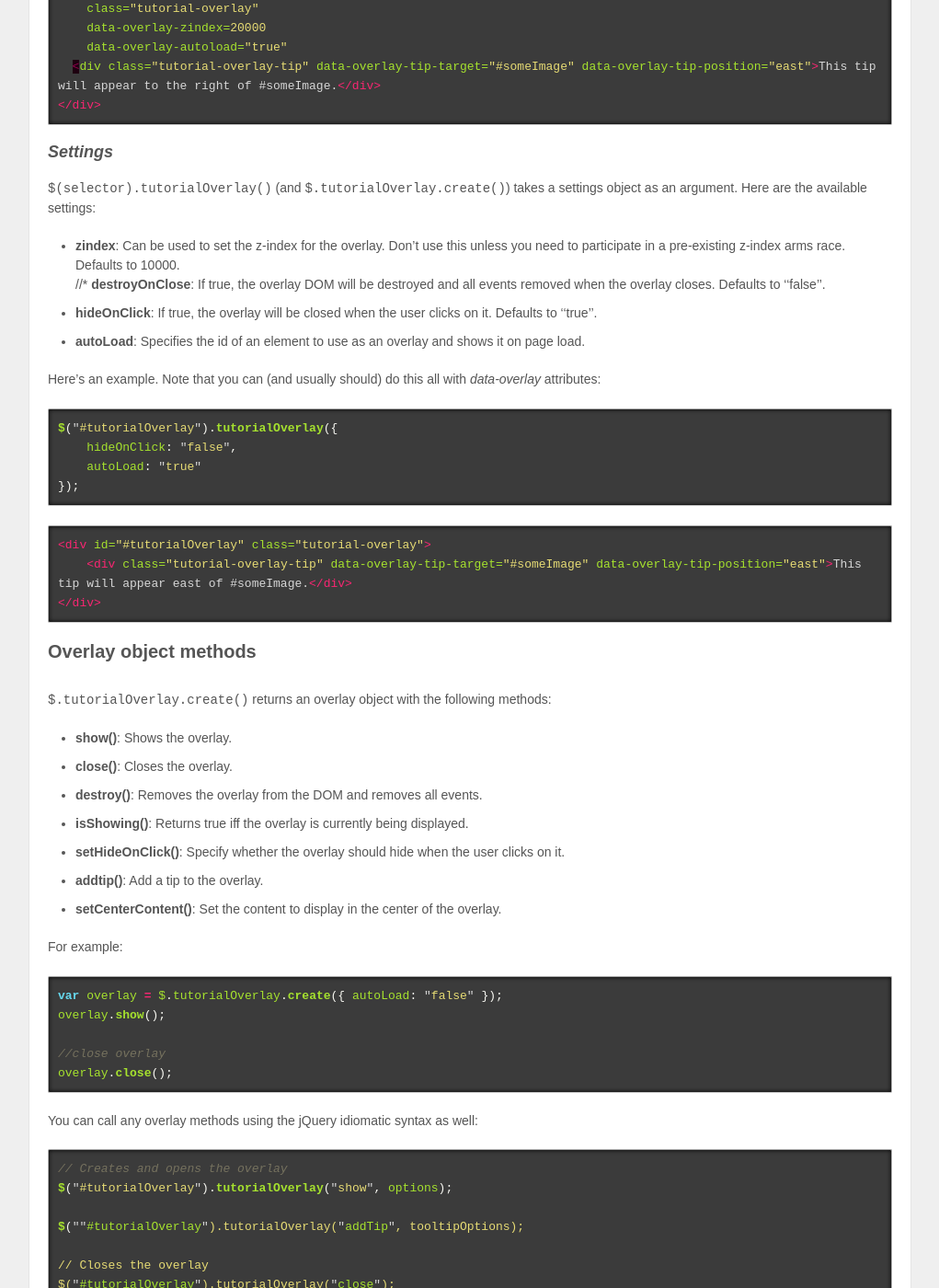
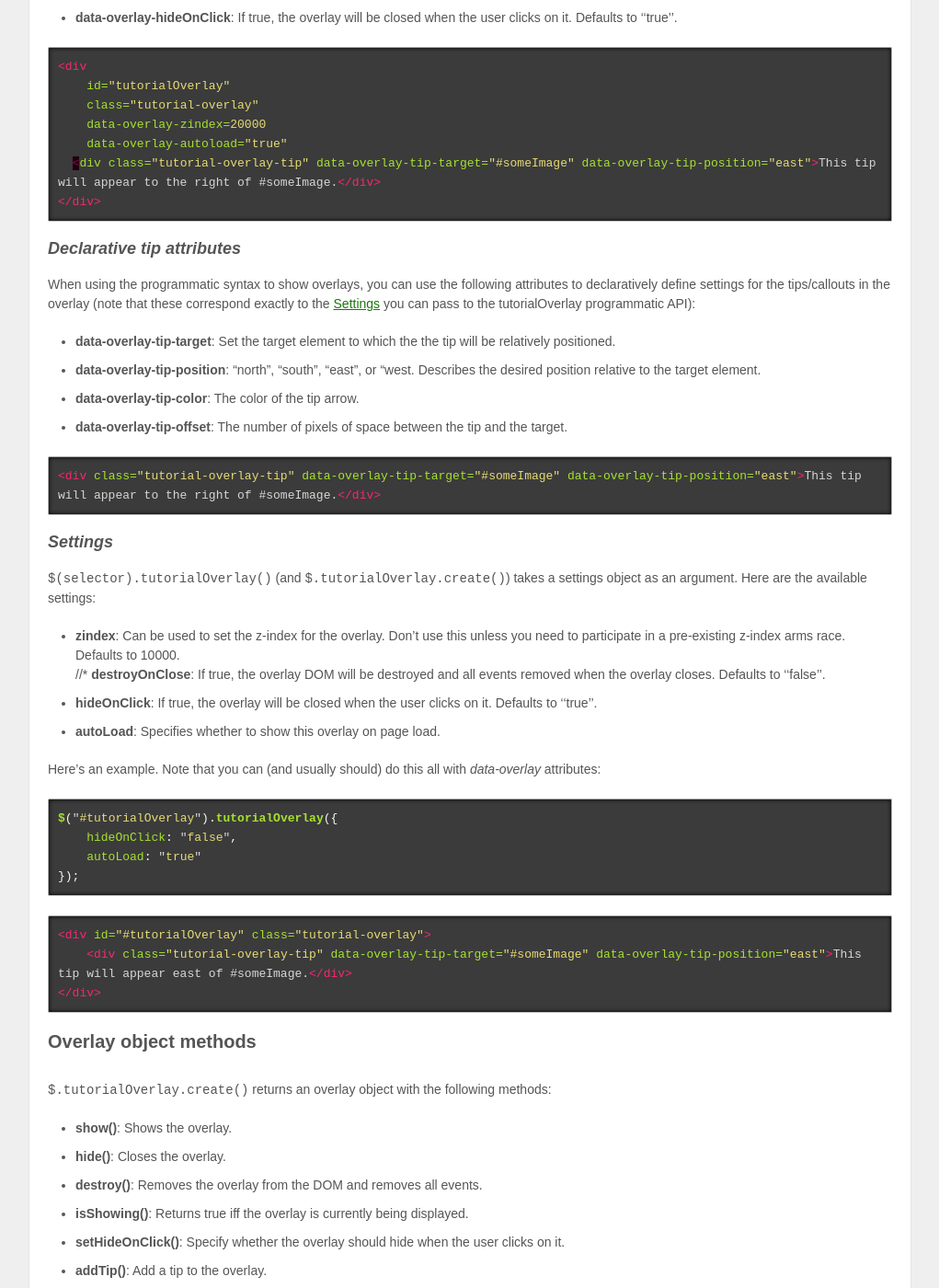
Before and after one commit to vistaprint/SkinnyJS, a Jekyll site: the page built from site/jquery.tutorialOverlay.md, in a window 1280 px wide and 1400 px high, scrolled down 2166 px. Shown: the whole window at 92% size, without its empty margins (129-1150 px from the left). Built offline with Jekyll 4.4.1, drawn with Linux system fonts in a browser that asks for light colours; some of the changed text lies outside the part shown.

Commit message:
Updated tutorial-overlay documentation to correctly reflect the current implementation.

```diff
--- a/site/jquery.tutorialOverlay.md
+++ b/site/jquery.tutorialOverlay.md
@@ -46,6 +46,9 @@ Using the (skinny.js Download Builder)[http://vistaprint.github.io/SkinnyJS/down
 
 Overlays are designed to be used unobtrusively, but the entire programmatic API is exposed as well.
 
+Tutorial Overlays can be specified in the HTML via the **tutorial-overlay** class.  Any element within this overlay element that has the **tutorial-overlay-tip** class will be a tip on the overaly.  The main content to render in the center of the overlay is indicated with the **tutorial-overlay-content** class.
+By default, any element with a class of **close-overlay** will close the overlay when clicked.
+
 Here's an example of unobtrusive usage:
 
 {% highlight html %}
@@ -89,6 +92,19 @@ When using the programmatic syntax to show overlays, you can use the following a
 </div>
 {% endhighlight %}
 
+#### Declarative tip attributes
+
+When using the programmatic syntax to show overlays, you can use the following attributes to declaratively define settings for the tips/callouts in the overlay (note that these correspond exactly to the [Settings](#settings) you can pass to the tutorialOverlay programmatic API):
+
+* **data-overlay-tip-target**: Set the target element to which the the tip will be relatively positioned.
+* **data-overlay-tip-position**: "north", "south", "east", or "west.  Describes the desired position relative to the target element.
+* **data-overlay-tip-color**: The color of the tip arrow.
+* **data-overlay-tip-offset**: The number of pixels of space between the tip and the target.
+
+{% highlight html %}
+<div class="tutorial-overlay-tip" data-overlay-tip-target="#someImage" data-overlay-tip-position="east">This tip will appear to the right of #someImage.</div>
+{% endhighlight %}
+
 #### Settings
 
 `$(selector).tutorialOverlay()` (and `$.tutorialOverlay.create()`) takes a settings object as an argument. Here are the available settings:
@@ -96,7 +112,7 @@ When using the programmatic syntax to show overlays, you can use the following a
 * **zindex**: Can be used to set the z-index for the overlay. Don't use this unless you need to participate in a pre-existing z-index arms race. Defaults to 10000.
 //* **destroyOnClose**: If true, the overlay DOM will be destroyed and all events removed when the overlay closes. Defaults to ''false''.
 * **hideOnClick**: If true, the overlay will be closed when the user clicks on it.  Defaults to ''true''.
-* **autoLoad**: Specifies the id of an element to use as an overlay and shows it on page load.
+* **autoLoad**: Specifies whether to show this overlay on page load.
 
 Here's an example. Note that you can (and usually should) do this all with *data-overlay* attributes:
 {% highlight javascript %}
@@ -116,11 +132,11 @@ $("#tutorialOverlay").tutorialOverlay({
 `$.tutorialOverlay.create()` returns an overlay object with the following methods:
 
 * **show()**: Shows the overlay.
-* **close()**: Closes the overlay.
+* **hide()**: Closes the overlay.
 * **destroy()**: Removes the overlay from the DOM and removes all events.
 * **isShowing()**: Returns true iff the overlay is currently being displayed.
 * **setHideOnClick()**: Specify whether the overlay should hide when the user clicks on it.
-* **addtip()**: Add a tip to the overlay.
+* **addTip()**: Add a tip to the overlay.
 * **setCenterContent()**:  Set the content to display in the center of the overlay.
 
 For example:
@@ -130,7 +146,7 @@ var overlay = $.tutorialOverlay.create({ autoLoad: "false" });
 overlay.show();
 
 //close overlay
-overlay.close();
+overlay.hide();
 {% endhighlight %}
 
 You can call any overlay methods using the jQuery idiomatic syntax as well:
@@ -142,5 +158,5 @@ $("#tutorialOverlay").tutorialOverlay("show", options);
 $(""#tutorialOverlay").tutorialOverlay("addTip", tooltipOptions);
 
 // Closes the overlay
-$("#tutorialOverlay").tutorialOverlay("close");
+$("#tutorialOverlay").tutorialOverlay("hide");
 {% endhighlight %}
```
Also changed, not shown: js/jquery.tutorialOverlay.js.
